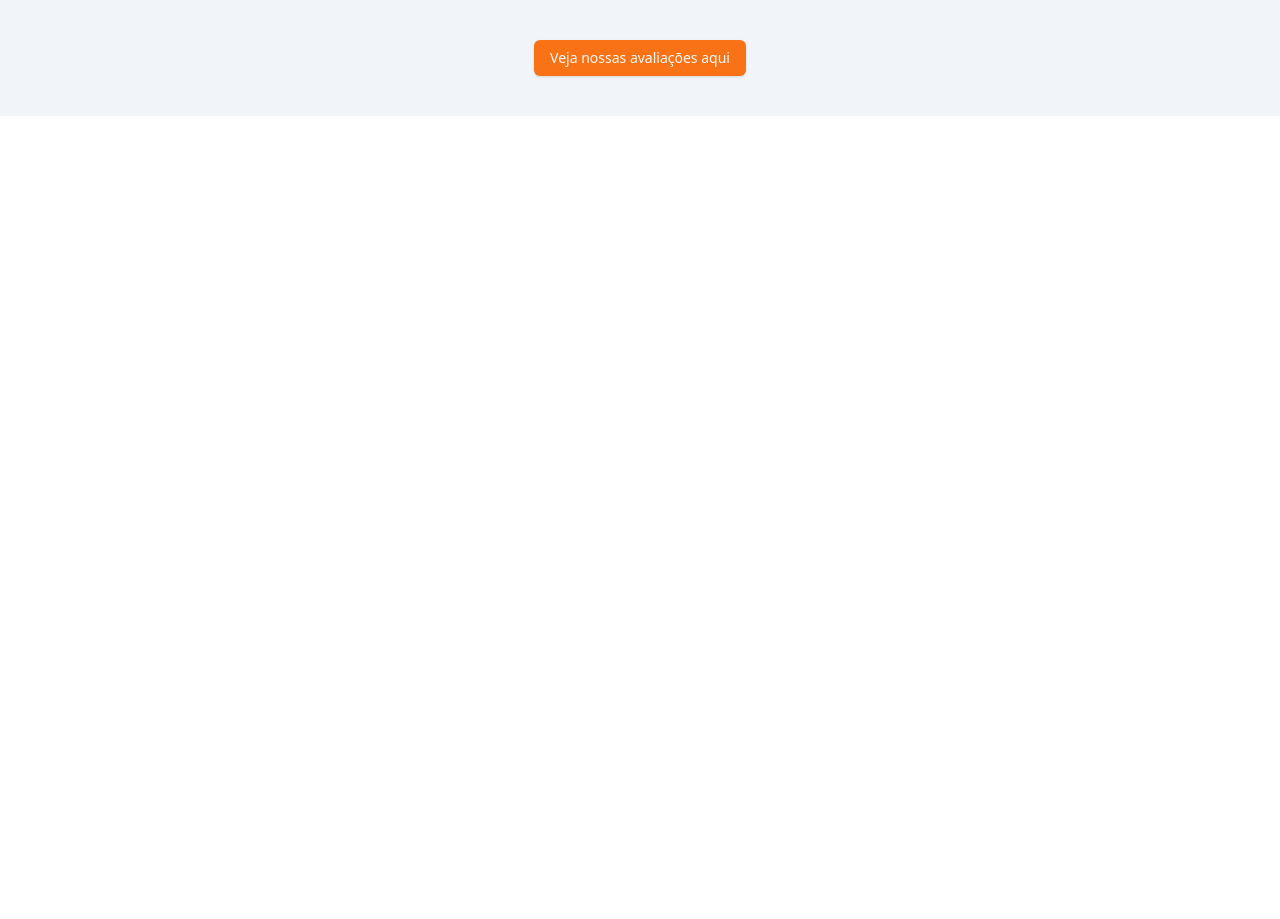
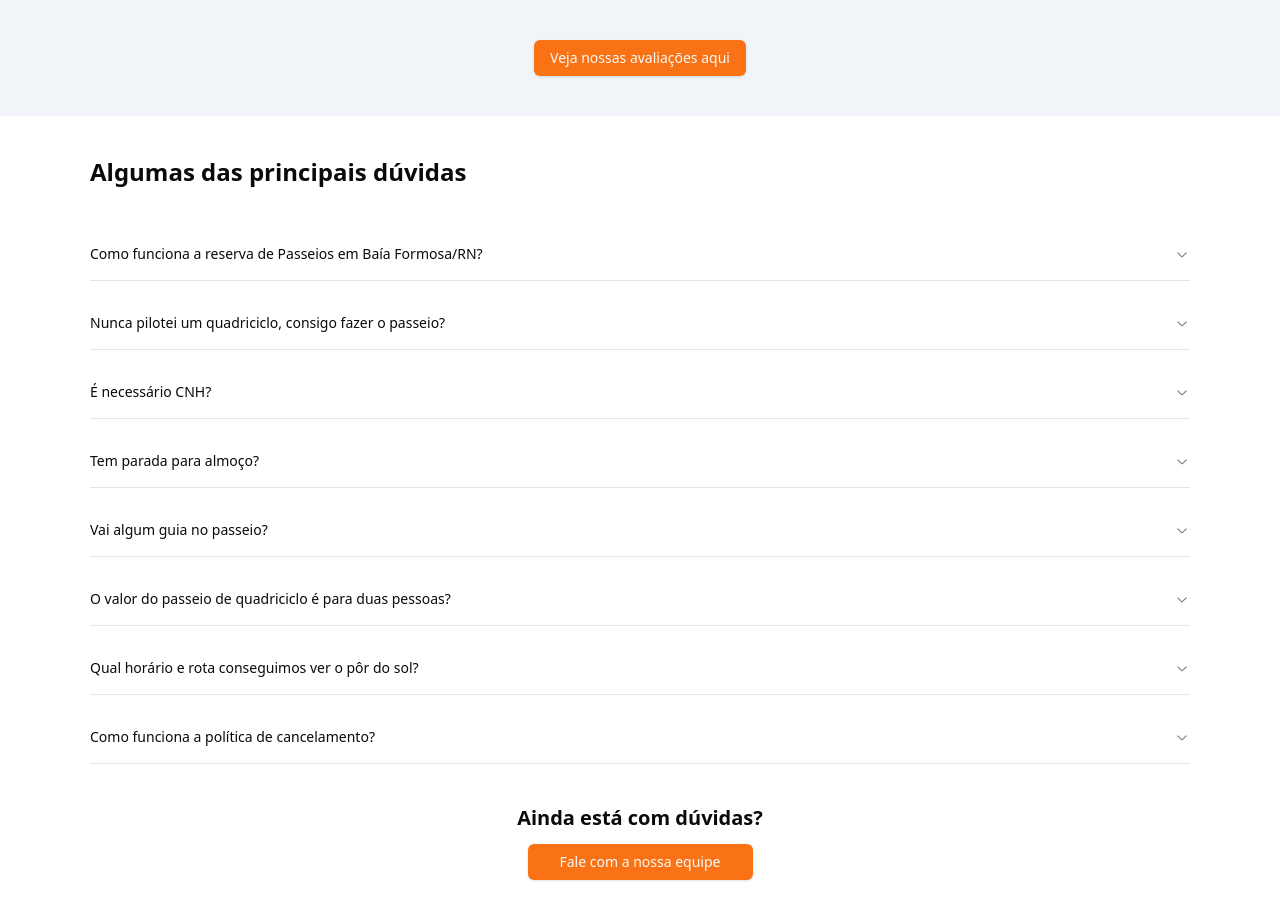
Before and after one commit to JasielLeal/baiaformosatour, a React (Vite) app: page / in a window 1280 px wide. Shown: the part 1645-2564 px from the top of the page. Before the commit the page ends 1761 px from the top, so only its background shows below. Built offline with nearby package versions, Linux system fonts and the light colour scheme.

Commit message:
Criação da section duvidas

```diff
--- /dev/null
+++ b/src/components/Duvidas.tsx
@@ -0,0 +1,95 @@
+import {
+    Accordion,
+    AccordionContent,
+    AccordionItem,
+    AccordionTrigger,
+} from "@/components/ui/accordion"
+import { Button } from "./ui/button"
+import { Link } from "react-router-dom"
+
+
+export function Duvidas() {
+    return (
+        <div className="px-5 py-10 flex justify-center" id="duvidas">
+            <div className="w-[1100px]">
+                <h1 className="text-2xl font-bold mb-10">Algumas das principais dúvidas</h1>
+
+                <Accordion type="single" collapsible className="flex flex-col gap-4">
+                    <AccordionItem value="Dúvida 1">
+                        <AccordionTrigger>
+                            Como funciona a reserva de Passeios em Baía Formosa/RN?</AccordionTrigger>
+                        <AccordionContent>
+                            A reserva na Baía Formosa Tour pode ser feita pelo WhatsApp. Serão solicitados alguns dados referentes a cada passeio, como horário, data, quantidade de adultos, quantidade de crianças, nome completo, CPF, e-mail, local de hospedagem e telefone para contato e Instagram.
+                            Na maioria de nossos passeios, é cobrado um sinal de pagamento no ato da reserva, esse sinal gira em torno de 50% do valor total do passeio e serve para garantir sua vaga no dia. Vale lembrar que o valor enviado na reserva é automaticamente descontado do valor final do passeio.
+                            Formas de pagamento no local: Pix, dinheiro ou cartão; Lembrando que no cartão ficará o valor sem desconto.
+                        </AccordionContent>
+                    </AccordionItem>
+                    <AccordionItem value="Dúvida 2">
+                        <AccordionTrigger>Nunca pilotei um quadriciclo, consigo fazer o passeio?</AccordionTrigger>
+                        <AccordionContent>
+                            Antes de começarmos o passeio de quadriciclo, nossa equipe altamente preparada e qualificada fornece as instruções sobre como operar o veículo da melhor forma possível.
+                        </AccordionContent>
+                    </AccordionItem>
+                    <AccordionItem value="Dúvida 3">
+                        <AccordionTrigger>É necessário CNH?</AccordionTrigger>
+                        <AccordionContent>
+                            Sim, é necessário portar CNH na categoria A ou B para poder realizar o passeio.
+                        </AccordionContent>
+                    </AccordionItem>
+                    <AccordionItem value="Dúvida 4">
+                        <AccordionTrigger>Tem parada para almoço?</AccordionTrigger>
+                        <AccordionContent>
+                            Temos sim. A parada para o almoço é feita em Sagi, onde encontram-se restaurantes maravilhosos beira-mar com uma culinária excelente.
+                        </AccordionContent>
+                    </AccordionItem>
+                    <AccordionItem value="Dúvida 5">
+                        <AccordionTrigger>Vai algum guia no passeio?</AccordionTrigger>
+                        <AccordionContent>
+                            Sim! Pode ficar tranquilo quanto a isso. Todo o roteiro é guiado por um guia credenciado que vai em uma moto na frente do comboio de quadriciclo orientando o trajeto e apresentando todo o roteiro para você.
+                        </AccordionContent>
+                    </AccordionItem>
+                    <AccordionItem value="Dúvida 6">
+                        <AccordionTrigger>O valor do passeio de quadriciclo é para duas pessoas?</AccordionTrigger>
+                        <AccordionContent>
+                            Sim, o valor é para duas pessoas, lembrando que o quadriciclo tem capacidade para duas pessoas.
+                        </AccordionContent>
+                    </AccordionItem>
+                    <AccordionItem value="Dúvida 7">
+                        <AccordionTrigger>Qual horário e rota conseguimos ver o pôr do sol?</AccordionTrigger>
+                        <AccordionContent>
+                            No último horário (16h) saímos na rota do pôr do sol, subimos a duna do Morro do Careca e admiramos o pôr do sol lá do alto do morro, com uma vista de tirar o fôlego para a praia do Bacupari.
+                            <br />
+                            <br />
+                            O que preciso levar?
+                            <br />
+                            <br />
+                            -Protetor solar<br />
+                            -Roupas leves<br />
+                            -Óculos de sol<br />
+                            -Chapéu<br />
+                            -Dinheiro em espécie (pois tem alguns locais que não aceitam Pix)
+                        </AccordionContent>
+                    </AccordionItem>
+                    <AccordionItem value="Dúvida 8">
+                        <AccordionTrigger>Como funciona a política de cancelamento?</AccordionTrigger>
+                        <AccordionContent>
+                            -Cancelamento com até 10 dias de antecedência garante reembolso de 100% do valor pago no ato da reserva.<br />
+                            -Cancelamentos entre 72h de antecedência garantem reembolso de 50% do valor pago.<br />
+                            -Cancelamentos com menos de 48h de antecedência não têm reembolso.<br />
+                            -Em casos de doenças, garantimos 100% de reembolso apenas com atestado médico.<br />
+                            -Reservas realizadas no dia ou 1-4 dias antes do passeio também se encaixam na mesma política de cancelamento.<br />
+                            Se no dia da atividade alguma condição climática ou qualquer outro motivo que coloque os participantes em risco impedir a operação das atividades, estas poderão ser canceladas, adaptadas ou reagendadas. Em caso de cancelamento por esse motivo, haverá reembolso do valor integral.
+                        </AccordionContent>
+                    </AccordionItem>
+                </Accordion>
+
+                <div className="flex flex-col items-center mt-10">
+                    <h1 className="text-xl font-bold mb-3">Ainda está com dúvidas?</h1>
+                    <Button className="px-8 flex justify-center" asChild>
+                        <Link to='https://api.whatsapp.com/send/?phone=5584994511101&text=Ol%C3%A1%21+Gostaria+de+saber+mais+informa%C3%A7%C3%B5es+sobre+o+passeio+de+Quadriciclo+%EF%BF%BD%EF%BF%BD&type=phone_number&app_absent=0' target="_blank">Fale com a nossa equipe</Link>
+                    </Button>
+                </div>
+            </div>
+        </div>
+    )
+}
--- a/src/components/FeedBack.tsx
+++ b/src/components/FeedBack.tsx
@@ -4,7 +4,7 @@ import { Button } from "./ui/button";
 import { Card, CardHeader, CardTitle, CardDescription, CardContent } from "./ui/card";
 import { Carousel, CarouselContent, CarouselItem, CarouselNext, CarouselPrevious } from "./ui/carousel";
 import { Avatar, AvatarFallback, AvatarImage } from "./ui/avatar";
-
+import lys from '@/assets/lys2.png'
 
 
 
@@ -37,8 +37,8 @@ export function FeedBack() {
                                             </CardDescription>
                                         </CardHeader>
                                         <CardContent className="flex items-center gap-4">
-                                            <Avatar>
-                                                <AvatarImage src="https://github.com/shadcn.png" />
+                                            <Avatar >
+                                                <AvatarImage src={lys} className="obje"/>
                                                 <AvatarFallback>CN</AvatarFallback>
                                             </Avatar>
                                             <p className="italic">Lys Anacleto</p>
@@ -124,7 +124,7 @@ export function FeedBack() {
                                         </CardHeader>
                                         <CardContent className="flex items-center gap-4">
                                             <Avatar>
-                                                <AvatarImage src="https://github.com/shadcn.png" />
+                                                <AvatarImage src={lys} />
                                                 <AvatarFallback>CN</AvatarFallback>
                                             </Avatar>
                                             <p className="italic">Lys Anacleto</p>
--- a/src/components/ui/accordion.tsx
+++ b/src/components/ui/accordion.tsx
@@ -26,7 +26,7 @@ const AccordionTrigger = React.forwardRef<
     <AccordionPrimitive.Trigger
       ref={ref}
       className={cn(
-        "flex flex-1 items-center justify-between py-4 text-sm font-medium transition-all hover:underline [&[data-state=open]>svg]:rotate-180",
+        "flex flex-1 items-center text-left justify-between py-4 text-sm font-medium transition-all hover:underline [&[data-state=open]>svg]:rotate-180",
         className
       )}
       {...props}
--- a/src/pages/Home.tsx
+++ b/src/pages/Home.tsx
@@ -1,3 +1,4 @@
+import { Duvidas } from "@/components/Duvidas";
 import { FeedBack } from "@/components/FeedBack";
 import { Hero } from "@/components/Hero";
 import { NavBar } from "@/components/NavBar";
@@ -13,7 +14,7 @@ export function Home() {
             <Hero />
             <Sobre />
             <FeedBack/>
-
+            <Duvidas/>
         </>
     )
 }
```
Also changed, not shown: 1 other file (tests, documents, lock files or other folders).
